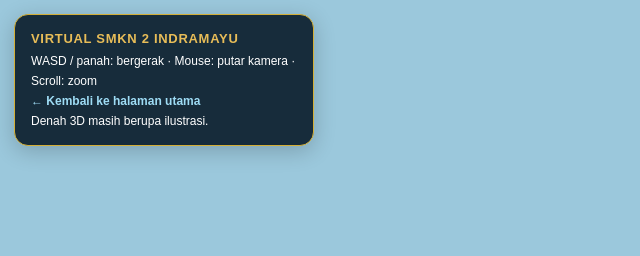
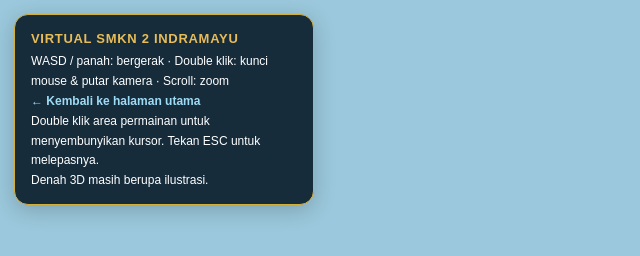
Before and after one commit to idad30/virtual-smkn2-indramayu, a plain HTML site: page public/campus.html in a window 1280 px wide. Shown: the whole page, without its empty margins (0-640 px from the left). Drawn offline with nearby package versions, Linux system fonts and the light colour scheme; no server answers.

Commit message:
Perbarui petunjuk kontrol kamera mouse

```diff
--- a/public/campus.html
+++ b/public/campus.html
@@ -27,9 +27,9 @@
   <div id="game"></div>
   <div class="top-panel">
     <b>VIRTUAL SMKN 2 INDRAMAYU</b>
-    WASD / panah: bergerak · Mouse: putar kamera · Scroll: zoom
+    WASD / panah: bergerak · Double klik: kunci mouse & putar kamera · Scroll: zoom
     <br><a href="index.html">← Kembali ke halaman utama</a>
-    <br><span>Denah 3D masih berupa ilustrasi.</span>
+    <br><span>Double klik area permainan untuk menyembunyikan kursor. Tekan ESC untuk melepasnya.</span><br><span>Denah 3D masih berupa ilustrasi.</span>
   </div>
   <div class="mobile-controls">
     <div id="joystick" aria-label="Joystick gerak"><div id="stick"></div></div>
```
